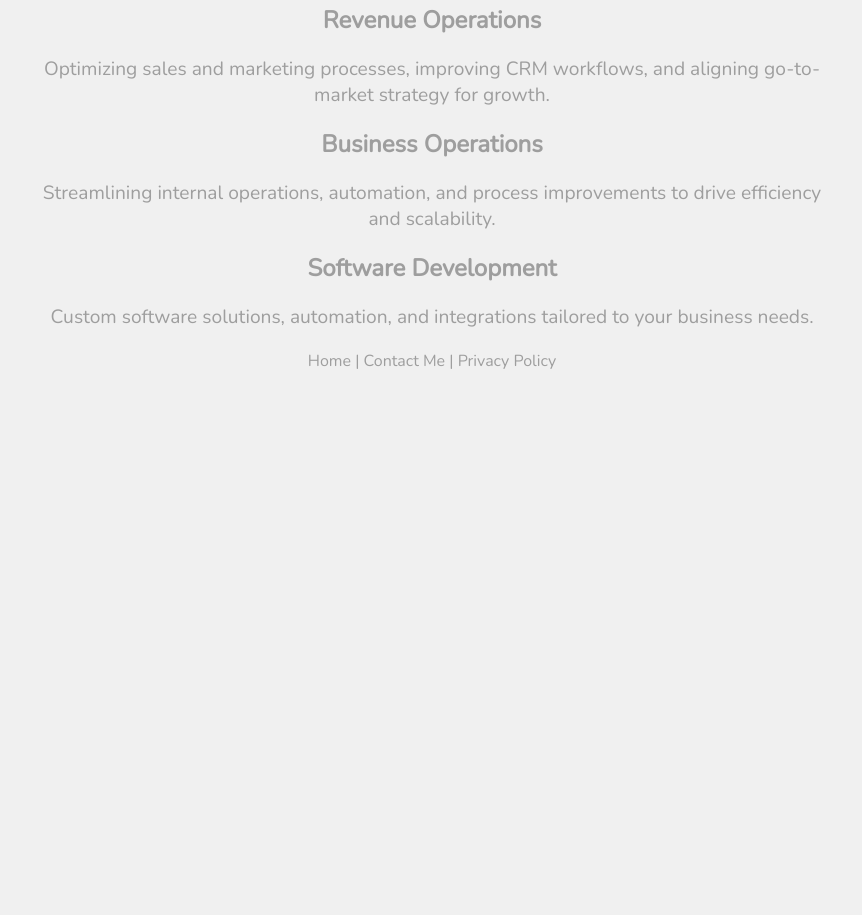
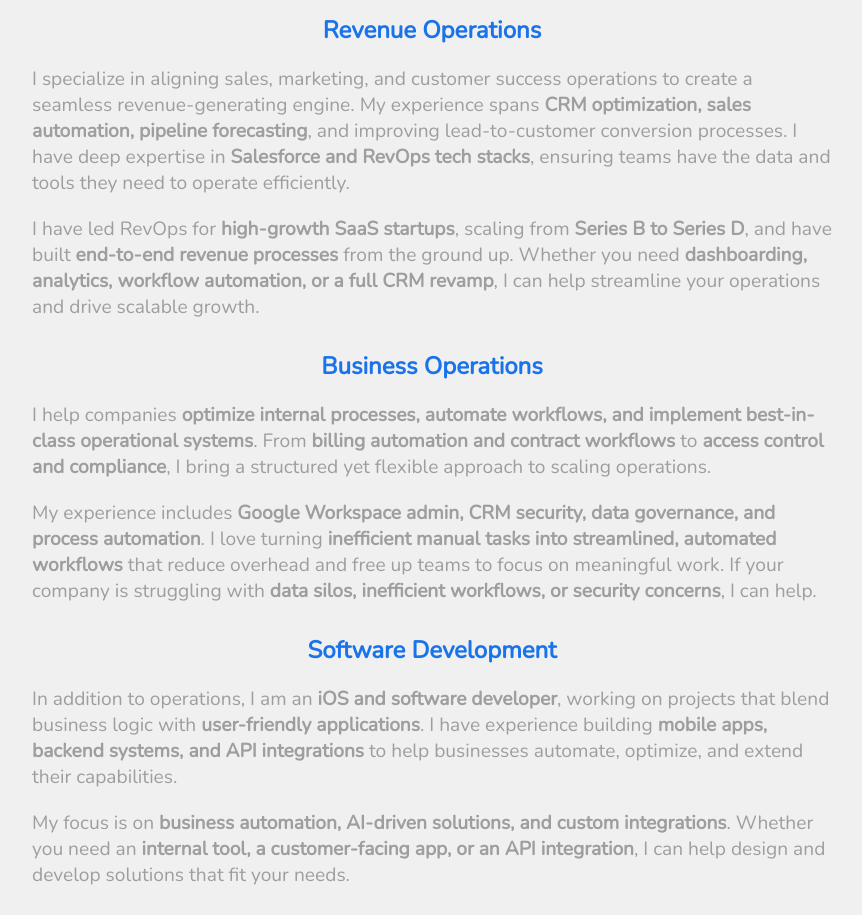
Before and after one commit to agbirrell/website, a plain HTML site: page services.html in a window 1280 px wide. Shown: the part 138-1053 px from the top of the page, without its empty margins (208-1070 px from the left). Before the commit the page ends 800 px from the top, so only its background shows below. Drawn offline with nearby package versions, Linux system fonts and the light colour scheme.

Commit message:
Update services.html

```diff
--- a/services.html
+++ b/services.html
@@ -3,7 +3,7 @@
 <head>
     <meta charset="UTF-8">
     <meta name="viewport" content="width=device-width, initial-scale=1.0">
-    <title>Our Services - Birrell Operations</title>
+    <title>My Services - Birrell Operations</title>
     <link href="https://fonts.googleapis.com/css2?family=Nunito:wght@200&display=swap" rel="stylesheet">
     <style>
         body {
@@ -17,6 +17,11 @@
         .container {
             max-width: 800px;
             margin: 0 auto;
+            text-align: left;
+        }
+        h1, h2 {
+            text-align: center;
+            color: #1a73e8;
         }
         h1 {
             font-size: 2em;
@@ -24,39 +29,100 @@
         }
         h2 {
             font-size: 1.5em;
-            margin-top: 20px;
+            margin-top: 30px;
         }
         p {
             font-size: 1.2em;
             margin-bottom: 20px;
         }
         a {
-            color: #9e9e9e;
+            color: #1a73e8;
             text-decoration: none;
+            font-weight: bold;
         }
         a:hover {
             text-decoration: underline;
+        }
+        .nav-links {
+            margin-top: 40px;
+            text-align: center;
+        }
+        .nav-links a {
+            display: inline-block;
+            margin: 10px;
+            font-size: 1.2em;
+            text-decoration: none;
+            color: #1a73e8;
+            font-weight: bold;
+            transition: background-color 0.3s ease-in-out;
+            padding: 10px 20px;
+            border-radius: 5px;
+        }
+        .nav-links a:hover {
+            background-color: rgba(26, 115, 232, 0.1);
         }
     </style>
 </head>
 <body>
     <div class="container">
-        <h1>Our Services</h1>
+        <h1>My Services</h1>
 
         <h2>Revenue Operations</h2>
-        <p>Optimizing sales and marketing processes, improving CRM workflows, and aligning go-to-market strategy for growth.</p>
+        <p>
+            I specialize in aligning sales, marketing, and customer success operations to create a seamless
+            revenue-generating engine. My experience spans <strong>CRM optimization, sales automation, pipeline forecasting</strong>, and
+            improving lead-to-customer conversion processes. I have deep expertise in <strong>Salesforce and RevOps tech stacks</strong>,
+            ensuring teams have the data and tools they need to operate efficiently.
+        </p>
+        <p>
+            I have led RevOps for <strong>high-growth SaaS startups</strong>, scaling from <strong>Series B to Series D</strong>, and have built
+            <strong>end-to-end revenue processes</strong> from the ground up. Whether you need <strong>dashboarding, analytics, workflow
+            automation, or a full CRM revamp</strong>, I can help streamline your operations and drive scalable growth.
+        </p>
 
         <h2>Business Operations</h2>
-        <p>Streamlining internal operations, automation, and process improvements to drive efficiency and scalability.</p>
+        <p>
+            I help companies <strong>optimize internal processes, automate workflows, and implement best-in-class operational systems</strong>.
+            From <strong>billing automation and contract workflows</strong> to <strong>access control and compliance</strong>, I bring a structured
+            yet flexible approach to scaling operations.
+        </p>
+        <p>
+            My experience includes <strong>Google Workspace admin, CRM security, data governance, and process automation</strong>.
+            I love turning <strong>inefficient manual tasks into streamlined, automated workflows</strong> that reduce overhead and
+            free up teams to focus on meaningful work. If your company is struggling with <strong>data silos, inefficient workflows,
+            or security concerns</strong>, I can help.
+        </p>
 
         <h2>Software Development</h2>
-        <p>Custom software solutions, automation, and integrations tailored to your business needs.</p>
+        <p>
+            In addition to operations, I am an <strong>iOS and software developer</strong>, working on projects that blend business logic
+            with <strong>user-friendly applications</strong>. I have experience building <strong>mobile apps, backend systems, and API integrations</strong>
+            to help businesses automate, optimize, and extend their capabilities.
+        </p>
+        <p>
+            My focus is on <strong>business automation, AI-driven solutions, and custom integrations</strong>. Whether you need
+            an <strong>internal tool, a customer-facing app, or an API integration</strong>, I can help design and develop solutions that
+            fit your needs.
+        </p>
+
+        <h2>Consulting Availability</h2>
+        <p>
+            I am available for <strong>fractional, project-based, and advisory consulting engagements</strong> for startups and growth-stage
+            companies. Whether you need <strong>RevOps strategy, business automation, CRM implementation, or technical consulting</strong>,
+            I can provide <strong>hands-on execution or high-level strategic guidance</strong>.
+        </p>
+        <p>
+            I work with companies from <strong>Seed to Series D</strong> and tailor engagements based on the company's size, stage, and
+            specific needs. If you're interested in working together, feel free to <strong>reach out via my contact page</strong>.
+        </p>
 
         <div class="nav-links">
-            <a href="index.html">Home</a> |
-            <a href="contact.html">Contact Me</a> |
-            <a href="privacy.html">Privacy Policy</a>
+            <a href="index.html">Home</a>
+            <a href="contact.html">Contact Me</a>
         </div>
+    </div>
+    <div class="privacy-link">
+        <a href="privacy.html">Privacy Policy</a>
     </div>
 </body>
 </html>
```
